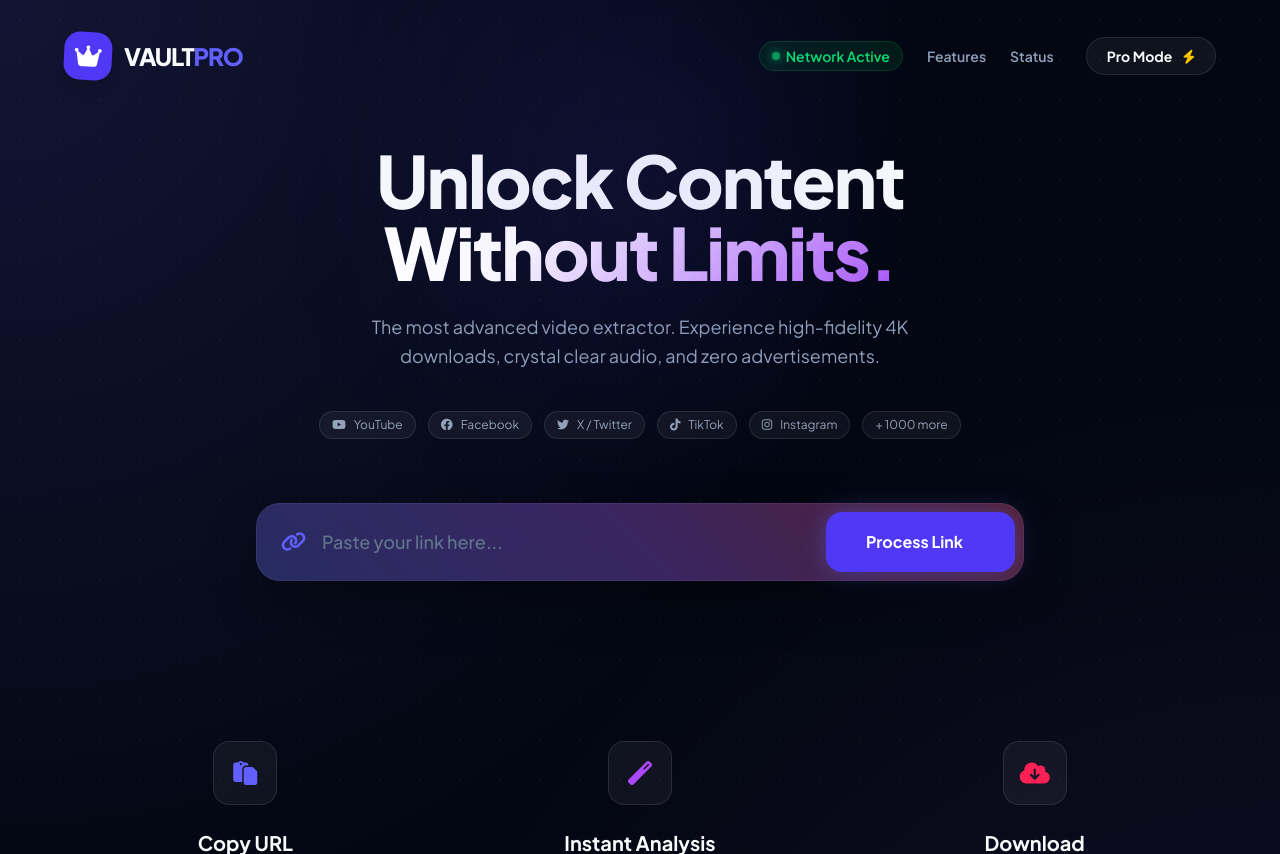
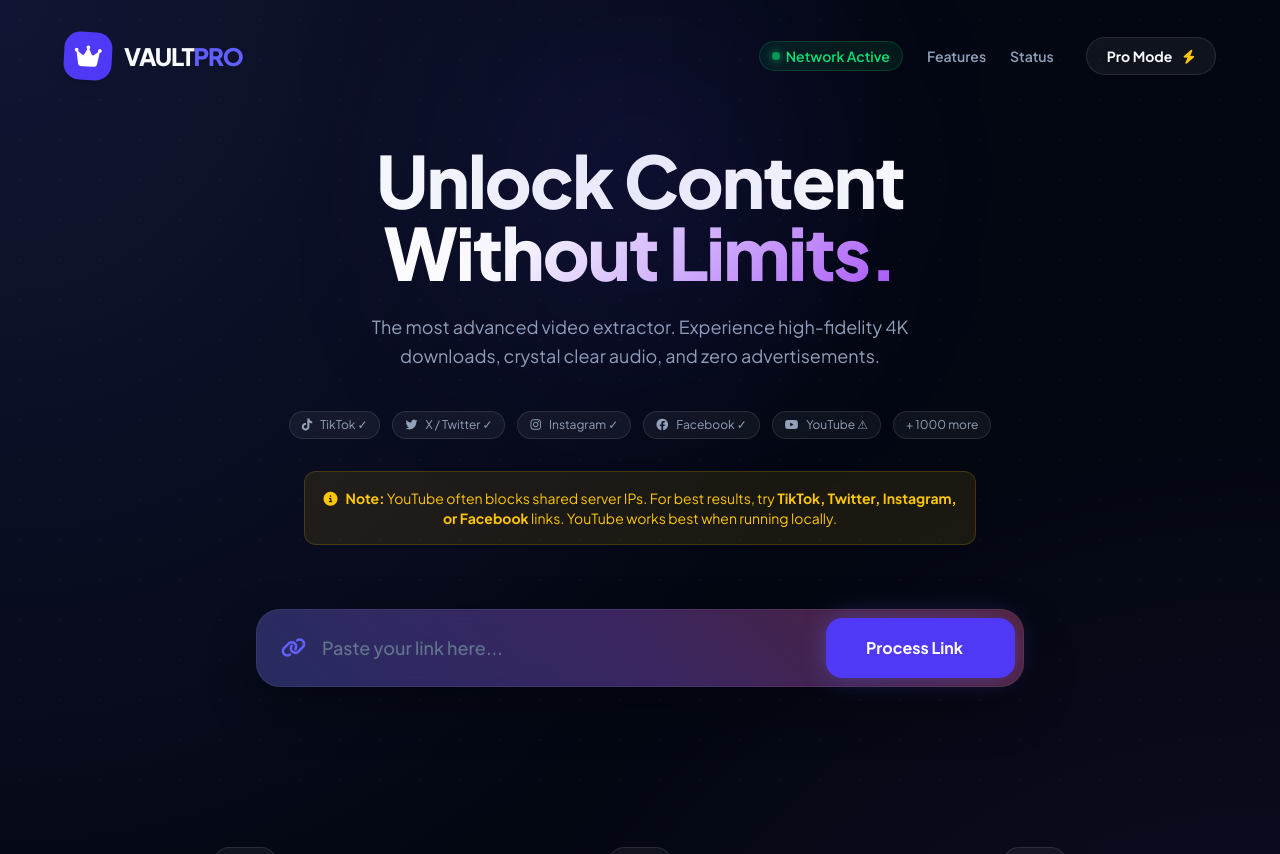
Before and after one commit to kunalwarrior25/video_downloader, a Flask app: page / in a window 1280 px wide. Shown: the top 854 px of the page. Run offline with Flask 3, Linux system fonts and the light colour scheme; some libraries are stand-ins or nearby versions.

Commit message:
Update index.html

```diff
--- a/templates/index.html
+++ b/templates/index.html
@@ -177,13 +177,16 @@
                 The most advanced video extractor. Experience high-fidelity 4K downloads, crystal clear audio, and zero advertisements.
             </p>
 
-            <div class="flex flex-wrap justify-center gap-3 mb-12">
-                <span class="platform-tag"><i class="fab fa-youtube mr-2"></i>YouTube</span>
-                <span class="platform-tag"><i class="fab fa-facebook mr-2"></i>Facebook</span>
-                <span class="platform-tag"><i class="fab fa-twitter mr-2"></i>X / Twitter</span>
-                <span class="platform-tag"><i class="fab fa-tiktok mr-2"></i>TikTok</span>
-                <span class="platform-tag"><i class="fab fa-instagram mr-2"></i>Instagram</span>
+            <div class="flex flex-wrap justify-center gap-3 mb-8">
+                <span class="platform-tag border-green-500/30 text-green-400"><i class="fab fa-tiktok mr-2"></i>TikTok ✓</span>
+                <span class="platform-tag border-green-500/30 text-green-400"><i class="fab fa-twitter mr-2"></i>X / Twitter ✓</span>
+                <span class="platform-tag border-green-500/30 text-green-400"><i class="fab fa-instagram mr-2"></i>Instagram ✓</span>
+                <span class="platform-tag border-green-500/30 text-green-400"><i class="fab fa-facebook mr-2"></i>Facebook ✓</span>
+                <span class="platform-tag border-yellow-500/30 text-yellow-400"><i class="fab fa-youtube mr-2"></i>YouTube ⚠</span>
                 <span class="platform-tag">+ 1000 more</span>
+            </div>
+            <div class="bg-yellow-500/10 border border-yellow-500/20 rounded-xl p-4 max-w-2xl mx-auto mb-12">
+                <p class="text-yellow-400 text-sm"><i class="fas fa-info-circle mr-2"></i><strong>Note:</strong> YouTube often blocks shared server IPs. For best results, try <strong>TikTok, Twitter, Instagram, or Facebook</strong> links. YouTube works best when running locally.</p>
             </div>
         </div>
 
@@ -352,13 +355,14 @@
                 const data = await response.json();
 
                 if (data.error) {
-                    alert('Error: ' + data.error);
+                    showError(data.error);
                 } else {
+                    hideError();
                     displayResults(data);
                 }
             } catch (err) {
                 console.error("Fetch Error:", err);
-                alert(`Error: ${err.message || 'Connection to server failed'}. If you are on Render, wait a minute for the service to wake up.`);
+                showError(`${err.message || 'Connection to server failed'}. If you are on Render, wait a minute for the service to wake up.`);
             } finally {
                 analyzeBtn.disabled = false;
                 btnText.textContent = 'Analyze Link';
@@ -436,6 +440,37 @@
             document.querySelectorAll('.download-grid').forEach(grid => grid.classList.add('hidden'));
             document.getElementById(`grid-${type}`).classList.remove('hidden');
         }
+
+        function showError(message) {
+            hideError();
+            const errorDiv = document.createElement('div');
+            errorDiv.id = 'errorBanner';
+            errorDiv.className = 'max-w-3xl mx-auto mb-8 bg-red-500/10 border border-red-500/30 rounded-2xl p-6 animate-in fade-in';
+            errorDiv.innerHTML = `
+                <div class="flex items-start gap-4">
+                    <div class="w-12 h-12 bg-red-500/20 rounded-xl flex items-center justify-center flex-shrink-0">
+                        <i class="fas fa-exclamation-triangle text-red-400 text-xl"></i>
+                    </div>
+                    <div>
+                        <h4 class="text-red-400 font-bold mb-2">Extraction Error</h4>
+                        <p class="text-slate-300 text-sm mb-4">${message}</p>
+                        <div class="flex flex-wrap gap-2">
+                            <span class="text-xs bg-green-500/20 text-green-400 px-3 py-1 rounded-full">Try TikTok</span>
+                            <span class="text-xs bg-green-500/20 text-green-400 px-3 py-1 rounded-full">Try Twitter/X</span>
+                            <span class="text-xs bg-green-500/20 text-green-400 px-3 py-1 rounded-full">Try Instagram</span>
+                            <span class="text-xs bg-green-500/20 text-green-400 px-3 py-1 rounded-full">Try Facebook</span>
+                        </div>
+                    </div>
+                    <button onclick="hideError()" class="text-slate-500 hover:text-white ml-auto"><i class="fas fa-times"></i></button>
+                </div>
+            `;
+            document.querySelector('.max-w-3xl').insertAdjacentElement('afterend', errorDiv);
+        }
+
+        function hideError() {
+            const existing = document.getElementById('errorBanner');
+            if (existing) existing.remove();
+        }
     </script>
 </body>
 </html>
```
